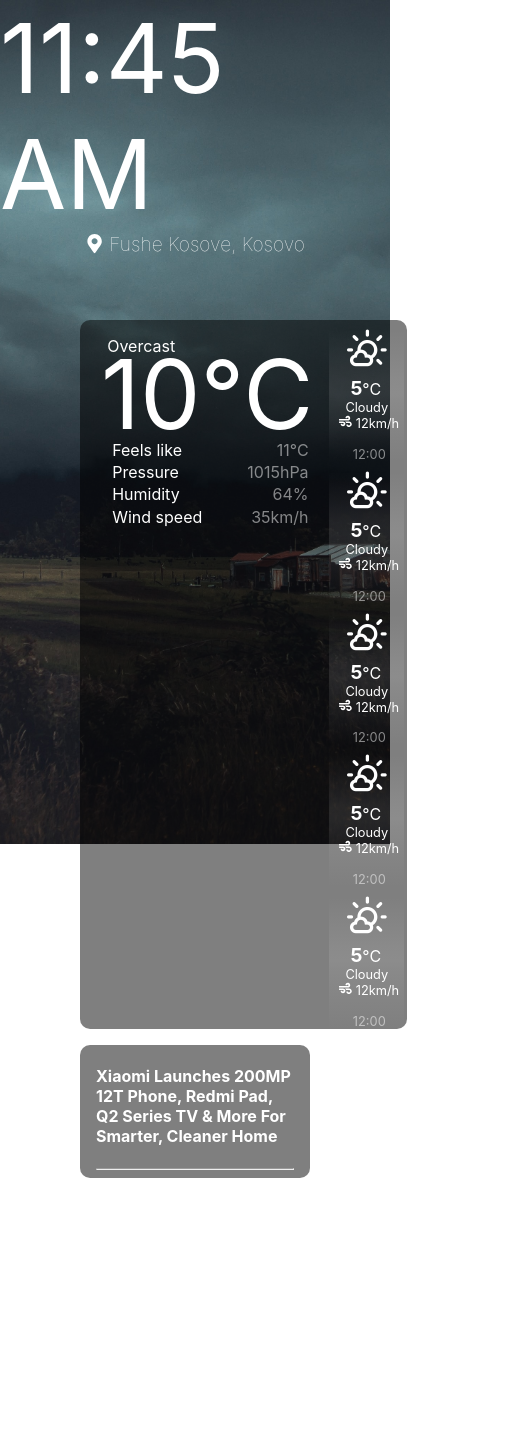
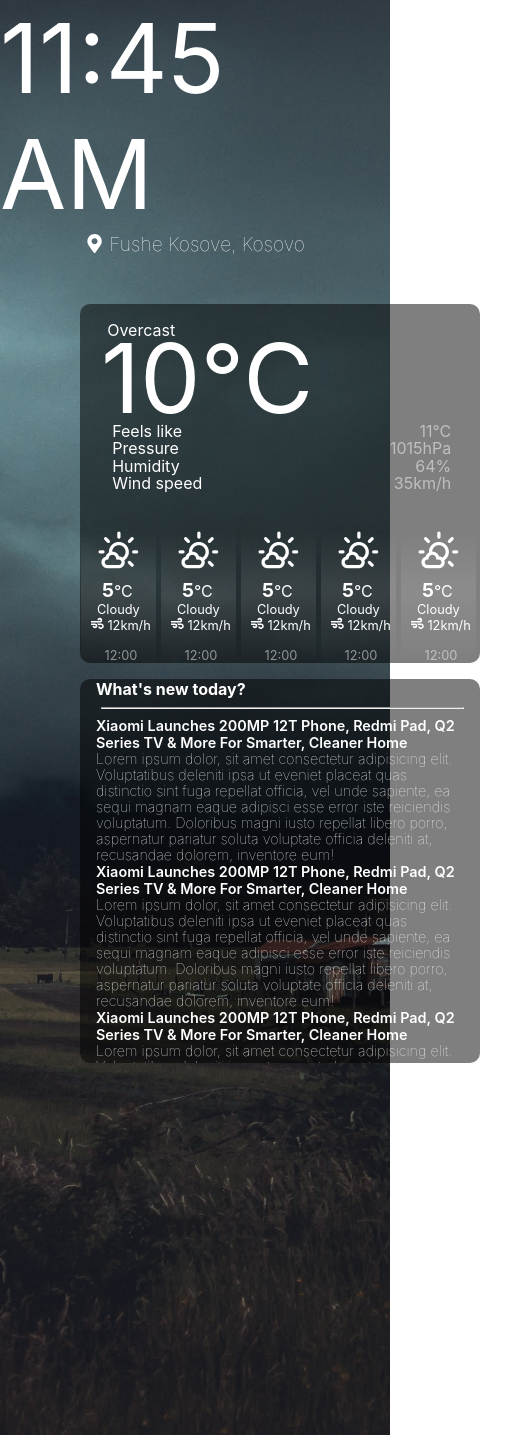
Before and after one commit to downred/Today-browser-dashboard, a React (Create React App) app: page / in a window 390 px wide. Shown: the whole page, 512 px wide, since content can reach past the window. Before the commit the page ends 1178 px from the top, so only its background shows below. Built offline with nearby package versions, Linux system fonts and the light colour scheme.

Commit message:
finish working on news container and fix responsibility issues

```diff
--- a/src/App.css
+++ b/src/App.css
@@ -8,6 +8,8 @@
   background-size: cover;
   height: 100vh;
   background-image: url("./weather-images/antoine-barres-o4u8pFwSiQE-unsplash.jpg");
+  box-sizing: border-box;
+  overflow: hidden;
 }
 
 .time-wrapper {
@@ -39,12 +41,11 @@ span {
 .pg-bottom {
   min-height: 15rem;
   margin: 1rem 5rem;
-  column-gap: .5rem;
+  column-gap: 0.5rem;
   row-gap: 1rem;
   display: grid;
   justify-content: grid;
-  grid-template-columns: repeat(auto-fit, minmax(400px, 1fr));
-  /* grid-template-columns: auto auto; */
+  grid-template-columns: auto auto;
 }
 
 @media (max-width: 500px) {
@@ -57,8 +58,25 @@ span {
   }
 }
 
-@media (max-width:420px) {
+@media (max-width: 420px) {
   .pg-bottom {
     grid-template-columns: repeat(auto-fit, minmax(200px, 1fr));
   }
 }
+
+@media screen and (max-width: 1180px) {
+  .pg-bottom {
+    margin-top: 0rem;
+  }
+}
+
+@media screen and (max-width: 795px) {
+  .pg-bottom {
+    grid-template-columns: repeat(auto-fit, minmax(400px, 1fr));
+  }
+
+  .bg {
+    overflow: visible;
+    height: 170vh;
+  }
+}
--- a/src/App.js
+++ b/src/App.js
@@ -5,6 +5,8 @@ import CurrentWeather from "./components/current-weather";
 import NewsBox from "./components/news-component/news-box";
 
 function App() {
+  const handleAPIReqs = () => {};
+
   return (
     <div className="App bg">
       <div className="time-wrapper">
@@ -16,7 +18,7 @@ function App() {
       </div>
       <div className="pg-bottom">
         <CurrentWeather />
-        <NewsBox/>
+        <NewsBox />
       </div>
     </div>
   );
--- /dev/null
+++ b/src/api.js
@@ -0,0 +1 @@
+export const WEATHER_API_KEY = "70a1122d36a7fe1fff1184127e85c207";
--- a/src/components/current-weather.jsx
+++ b/src/components/current-weather.jsx
@@ -1,5 +1,4 @@
 import "./modules/current-weather.css";
-import { FaWind } from "react-icons/fa";
 import HourlyWeather from "./hourly-weather/hourly-weather";
 
 const CurrentWeather = () => {
--- a/src/components/modules/current-weather.css
+++ b/src/components/modules/current-weather.css
@@ -1,7 +1,7 @@
 .box {
   min-height: 7rem;
   display: flex;
-  height: 100%;
+  /* height: 100%; */
   width: fit-content;
   background-color: rgba(0, 0, 0, 0.5);
   border-radius: 10px;
@@ -20,14 +20,14 @@
 .details {
   line-height: 1;
   width: 100%;
-  padding-left: .7rem;
+  padding-left: 0.7rem;
   display: flex;
   justify-content: space-between;
 }
 
 .detail {
   padding-right: 1rem;
-  padding-bottom: .4rem;
+  padding-bottom: 0.4rem;
   color: rgba(255, 255, 255, 0.5);
 }
 
@@ -40,9 +40,32 @@
 }
 
 .more-details {
-  min-width: auto;
+  /* min-width: auto;  */
+  width: 100%;
   height: 100%;
   display: flex;
   flex-wrap: wrap;
+  justify-content: space-around;
   flex-direction: row;
 }
+
+@media only screen and (max-width: 1185px) {
+  .weather {
+    width: 100%;
+  }
+
+  .box {
+    flex-direction: column;
+  }
+
+  .details {
+    width: 90%;
+    line-height: .7;
+  }
+}
+
+@media screen and (max-width: 795px) {
+  .box {
+    width: 100%;
+  }
+}
--- a/src/components/modules/news-box.css
+++ b/src/components/modules/news-box.css
@@ -3,9 +3,43 @@
   margin: 0;
   justify-self: start;
   box-sizing: border-box;
-  /* width: auto; */
+  flex-direction: column;
+  max-height: 15rem;
 }
 
-/* .article {
-  width: 80%;
-} */
+.title {
+  margin: 0;
+}
+
+.news-header {
+  font-weight: 600;
+  margin: 0;
+}
+
+.content {
+  margin: 0;
+  line-height: 1rem;
+  font-weight: 100;
+}
+
+.article-container {
+  overflow-y: scroll;
+  -ms-overflow-style: none;
+  scrollbar-width: none;
+}
+
+.article-container::-webkit-scrollbar {
+  display: none;
+}
+
+@media screen and (max-width: 1050px) {
+  .article {
+    font-size: 90% !important;
+  }
+}
+
+@media screen and (max-width: 1185px) {
+  .news-box {
+    max-height: 24rem;
+  }
+}
--- a/src/components/modules/time.css
+++ b/src/components/modules/time.css
@@ -1,6 +1,5 @@
 .time {
   font-size: 10rem;
-  padding-top: 2rem 0 0 0;
   pointer-events: none;
   -webkit-user-select: none;
   -moz-user-select: none;
--- a/src/components/news-component/article.jsx
+++ b/src/components/news-component/article.jsx
@@ -3,11 +3,11 @@ import "../modules/news-box.css";
 const Article = () => {
   return (
     <div className="article">
-      <h4 className="title">
+      <h4 className="news-header">
         Xiaomi Launches 200MP 12T Phone, Redmi Pad, Q2 Series TV & More For
         Smarter, Cleaner Home
       </h4>
-      <hr />
+      <p className="content">Lorem ipsum dolor, sit amet consectetur adipisicing elit. Voluptatibus deleniti ipsa ut eveniet placeat quas distinctio sint fuga repellat officia, vel unde sapiente, ea sequi magnam eaque adipisci esse error iste reiciendis voluptatum. Doloribus magni iusto repellat libero porro, aspernatur pariatur soluta voluptate officia deleniti at, recusandae dolorem, inventore eum!</p>
     </div>
   );
 };
--- a/src/components/news-component/news-box.jsx
+++ b/src/components/news-component/news-box.jsx
@@ -1,11 +1,22 @@
 import "../modules/current-weather.css";
 import Article from "./article";
-import "../modules/news-box.css"
+import "../modules/news-box.css";
 
 const NewsBox = () => {
   return (
     <div className="box news-box">
-      <Article />
+      <h4 className="title">What's new today?</h4>
+      <span>
+        <hr />
+      </span>
+      <div className="article-container">
+        <Article />
+        <Article />
+        <Article />
+        <Article />
+        <Article />
+        <Article />
+      </div>
     </div>
   );
 };
--- a/src/index.css
+++ b/src/index.css
@@ -1,6 +1,8 @@
 body,
 html {
   margin: 0;
+  width: 100%;
+  height: 100%;
   font-family: -apple-system, BlinkMacSystemFont, 'Segoe UI', 'Roboto', 'Oxygen',
     'Ubuntu', 'Cantarell', 'Fira Sans', 'Droid Sans', 'Helvetica Neue',
     sans-serif;
```
